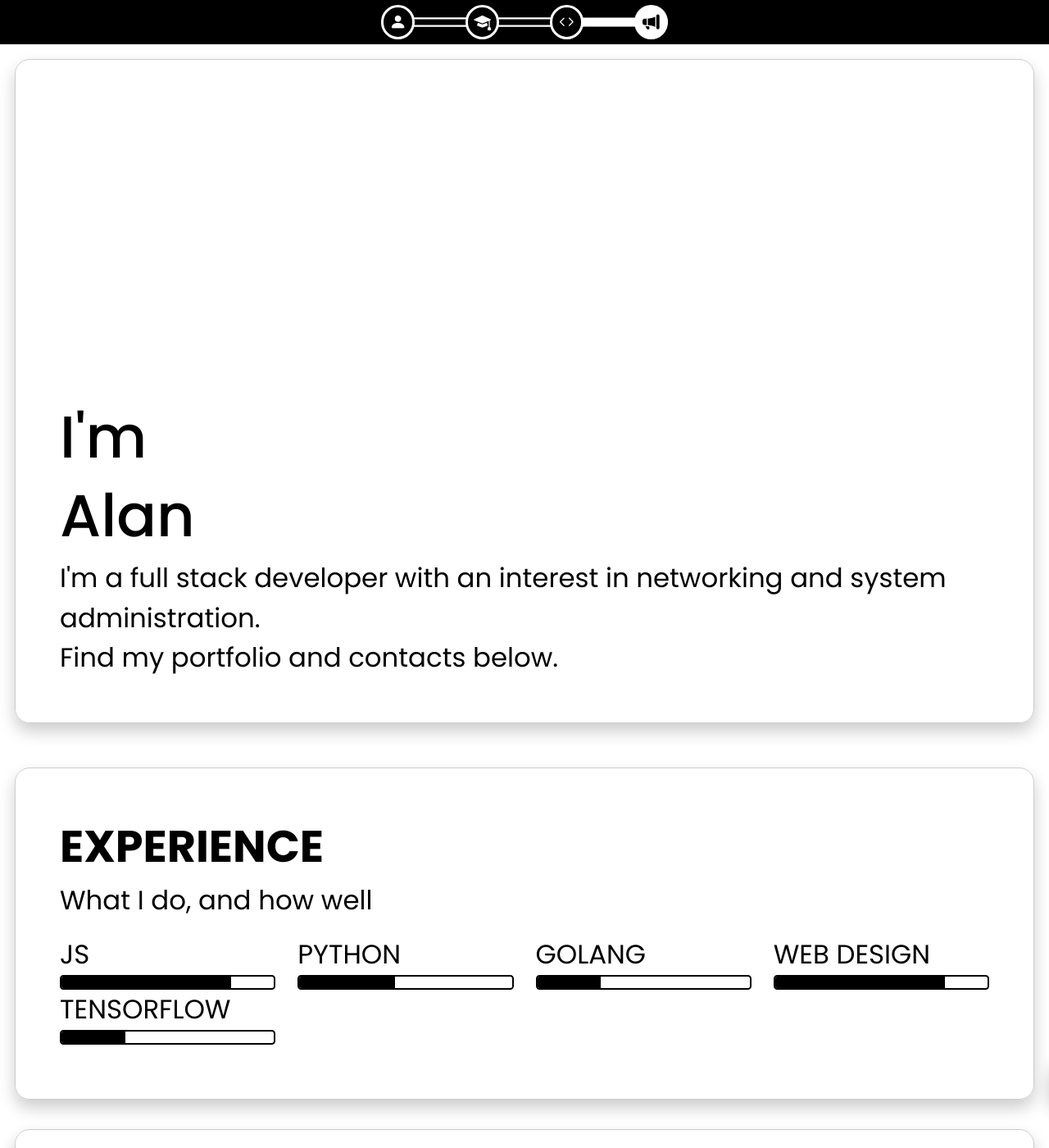
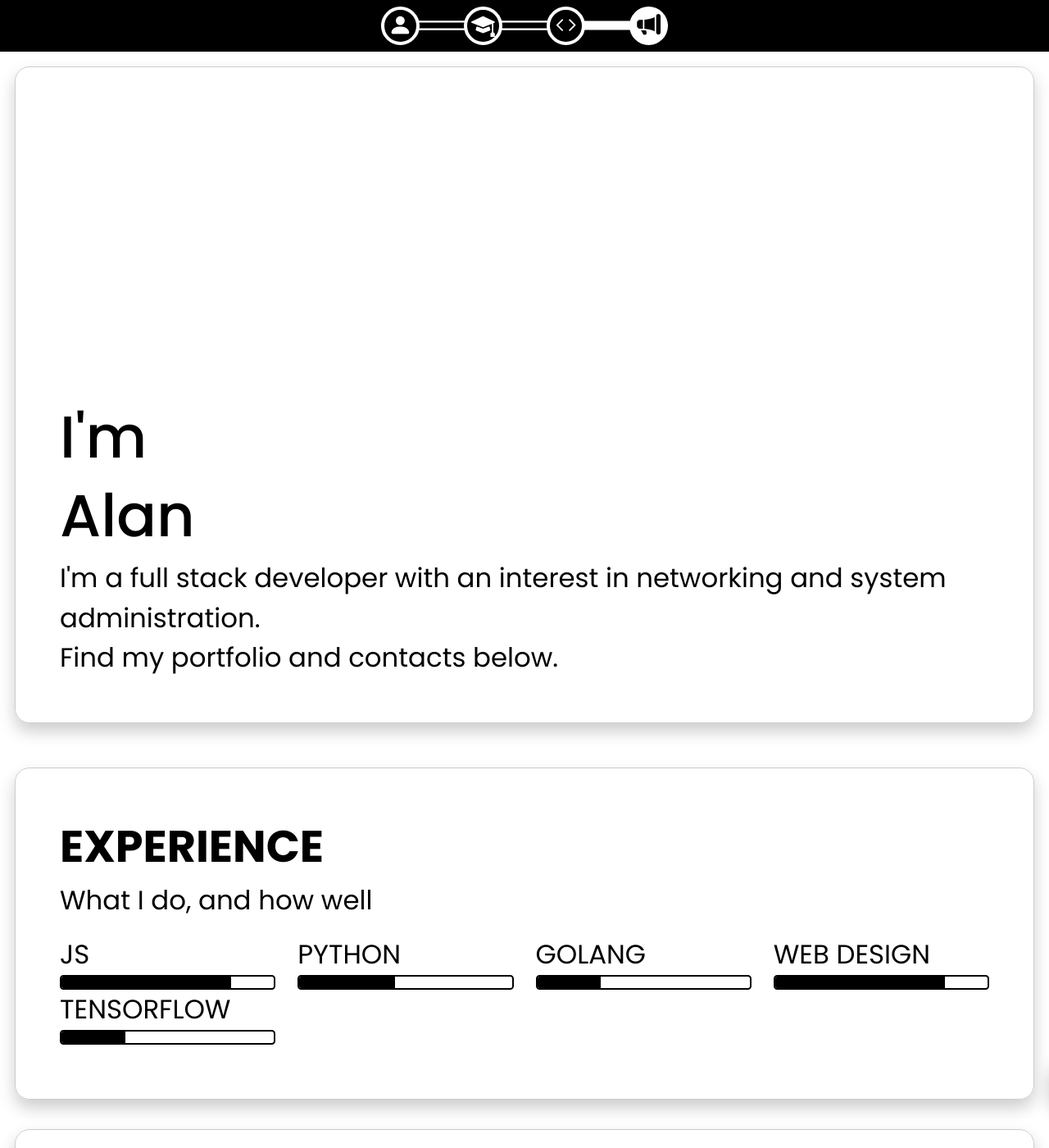
Before and after one commit to alanrme/alanr, a Jekyll site: the page built from index.html, in a window 1280 px wide and 1400 px high. Shown: the whole window at 82% size. Built offline with Jekyll 4.4.1, drawn with Linux system fonts in a browser that asks for light colours; nearby versions of some CDN libraries.

Commit message:
Navbar styling (make steps look clickable)

```diff
--- a/css/style.scss
+++ b/css/style.scss
@@ -115,7 +115,7 @@
 	.section {
 		display: flex;
 		//position: absolute;
-		margin: 4em 1em 1em 1em;
+		margin: 4.5em 1em 1em 1em;
 		width: auto;
 		flex-direction: column;
 		justify-content: flex-end;
@@ -355,7 +355,7 @@
 	top: 0;
 	z-index: 10;
 	width: 100%;
-	height: 3em;
+	height: 3.5em;
 	display: flex;
 	flex-direction: row;
 	justify-content: center;
@@ -471,9 +471,9 @@
 			.circle {
 				background-color: #fff;
 				border-radius: 999px;
-				height: 2em;
-				width: 2em;
-				font-size: 1.15em;
+				height: 2.6rem;
+				width: 2.6rem;
+				font-size: 1.6em;
 				display: flex;
 				align-items: center;
 				justify-content: center;
@@ -482,6 +482,9 @@
 					background-color: black;
 					border: solid 0.15em white;
 					color: white;
+				}
+				&:hover {
+					transform: scale(1.2);
 				}
 			}
 		}
```
